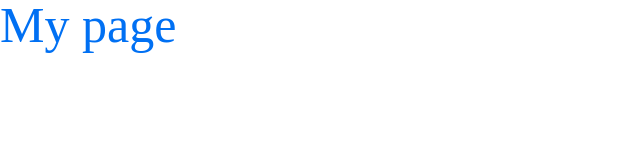
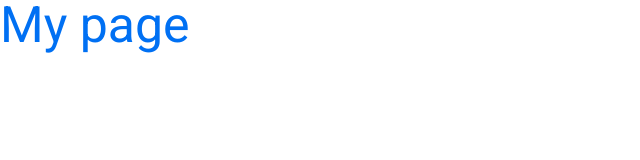
Before and after one commit to JuniorAlvesbr/leticiamartins.com.br-curso, a Next.js app: page / in a window 1280 px wide. Shown: the top 160 px of the page, without its empty margins (0-640 px from the left). Built offline with nearby package versions, Linux system fonts and the light colour scheme.

Commit message:
create Global Styles

```diff
--- a/pages/_app.js
+++ b/pages/_app.js
@@ -1,5 +1,6 @@
 import { ThemeProvider } from 'styled-components'
 import Reset from '../styles/Reset'
+import GlobalStyles from '../styles/GlobalStyles'
 
 const theme = {
   colors: {
@@ -12,6 +13,7 @@ export default function App({ Component, pageProps }) {
     <>
       <Reset />
       <ThemeProvider theme={theme}>
+        <GlobalStyles />
         <Component {...pageProps} />
       </ThemeProvider>
     </>
--- a/pages/_document.js
+++ b/pages/_document.js
@@ -1,7 +1,22 @@
-import Document from 'next/document'
+import Document, { Html, Head, Main, NextScript } from 'next/document'
 import { ServerStyleSheet } from 'styled-components'
+export default class MyDocument extends Document {
+  render() {
+    return (
+      <Html lang="pt-BR">
+        <Head>
+          <link rel="preconnect" href="https://fonts.googleapis.com" />
+          <link rel="preconnect" href="https://fonts.gstatic.com" crossOrigin="true" />
+          <link href="https://fonts.googleapis.com/css2?family=Roboto:wght@300;400;700&display=swap" rel="stylesheet" />
+        </Head>
+        <body>
+          <Main />
+          <NextScript />
+        </body>
+      </Html>
+    )
+  }
 
-export default class MyDocument extends Document {
   static async getInitialProps(ctx) {
     const sheet = new ServerStyleSheet()
     const originalRenderPage = ctx.renderPage
--- /dev/null
+++ b/styles/GlobalStyles.js
@@ -0,0 +1,10 @@
+import { createGlobalStyle } from "styled-components";
+
+const GlobalStyles = createGlobalStyle`
+    html, body {
+        font-family: 'Roboto', sans-serif;
+        font-size: 14px;
+    }
+`;
+
+export default GlobalStyles;
--- a/styles/Reset.js
+++ b/styles/Reset.js
@@ -25,6 +25,7 @@ const Reset = createGlobalStyle`
         font-size: 100%;
         font: inherit;
         vertical-align: baseline;
+        box-sizing: border-box;
     }
     /* HTML5 display-role reset for older browsers */
     article, aside, details, figcaption, figure,
```
